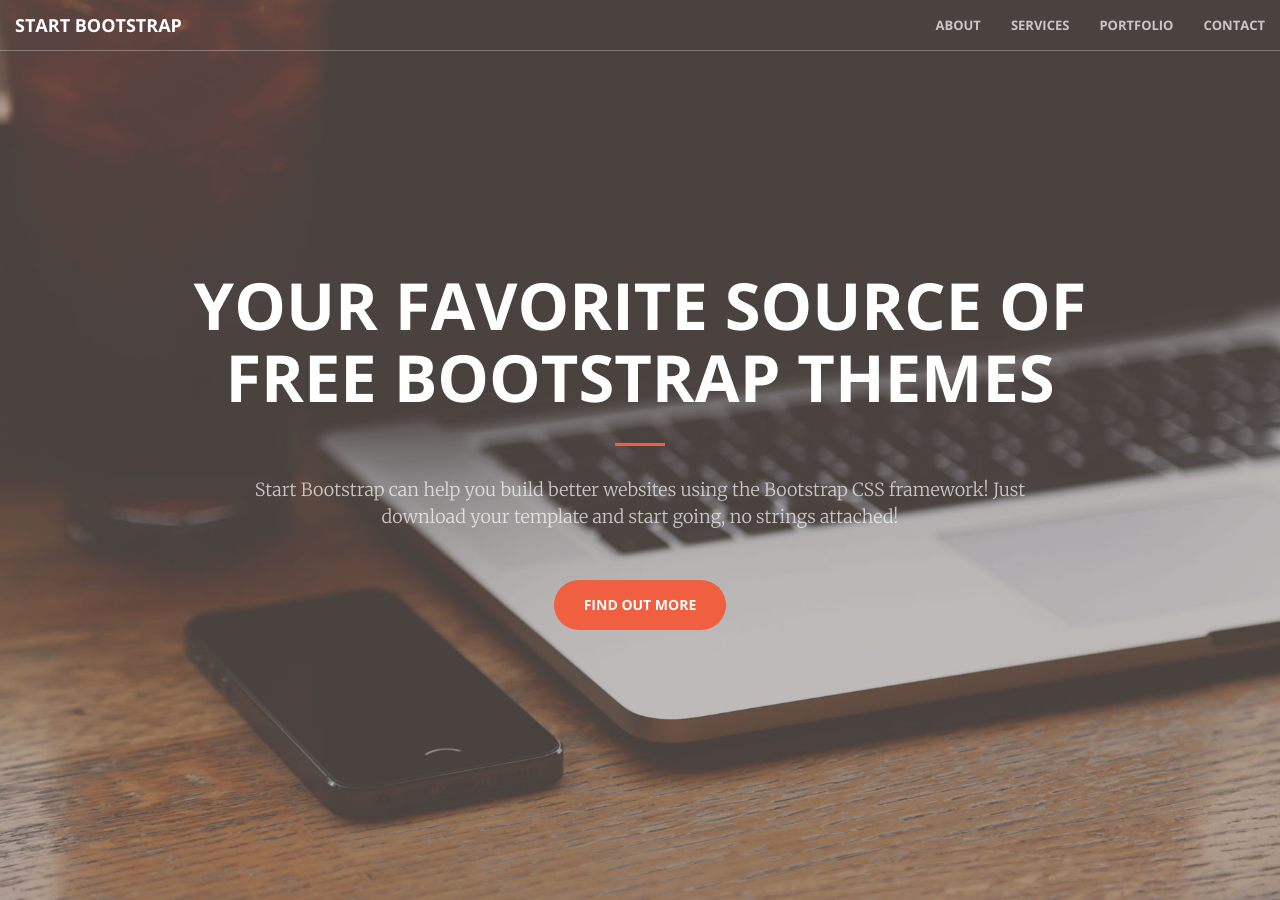
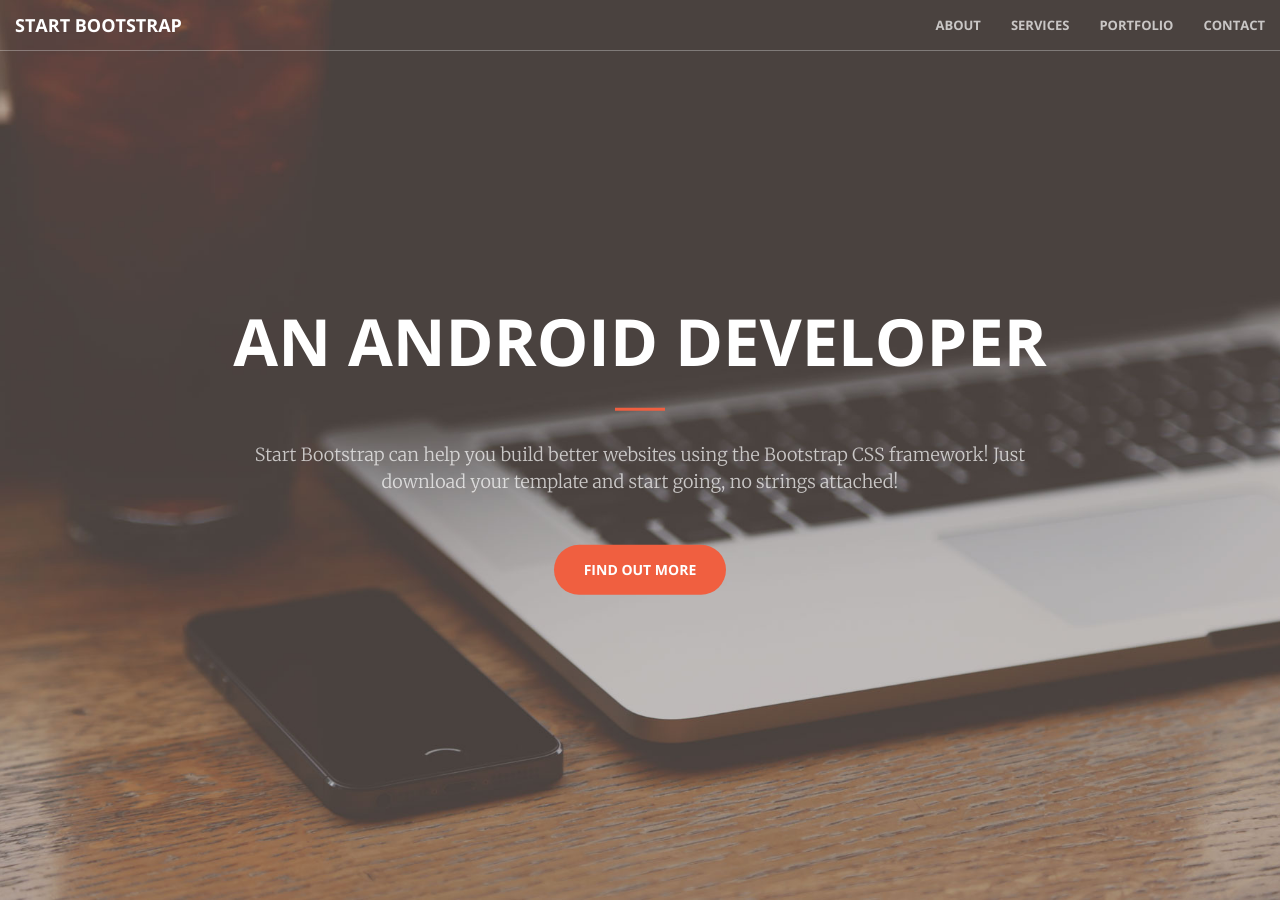
Before and after one commit to anukools/anukools.github.io, a Jekyll site: the page built from index.html, in a window 1280 px wide and 900 px high. Built offline with Jekyll 4.4.1, drawn with Linux system fonts in a browser that asks for light colours.

Commit message:
Header changes

```diff
--- a/_includes/head.html
+++ b/_includes/head.html
@@ -6,7 +6,7 @@
     <meta name="description" content="">
     <meta name="author" content="">
 
-    <title>Creative - Start Bootstrap Theme</title>
+    <title>Anukool Srivastav</title>
 
     <!-- Bootstrap Core CSS -->
     <link rel="stylesheet" href="css/bootstrap.min.css" type="text/css">
--- a/_includes/header.html
+++ b/_includes/header.html
@@ -1,7 +1,7 @@
 <header>
     <div class="header-content">
         <div class="header-content-inner">
-            <h1>Your Favorite Source of Free Bootstrap Themes</h1>
+            <h1>An Android Developer</h1>
             <hr>
             <p>Start Bootstrap can help you build better websites using the Bootstrap CSS framework! Just download your template and start going, no strings attached!</p>
             <a href="#about" class="btn btn-primary btn-xl page-scroll">Find Out More</a>
```
